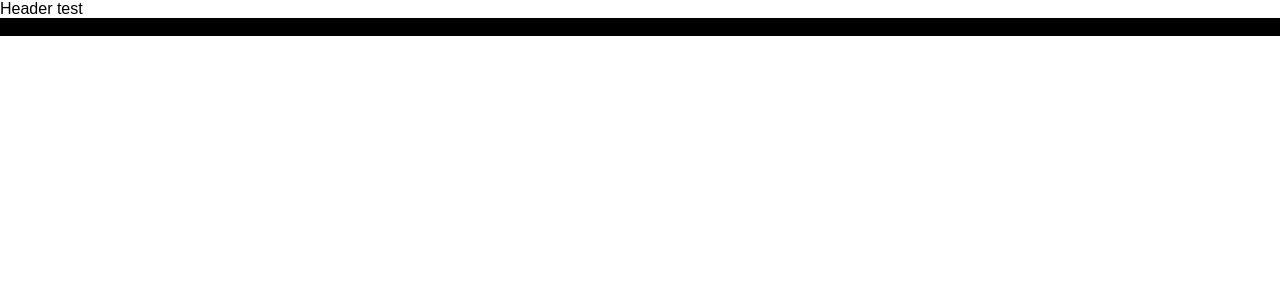
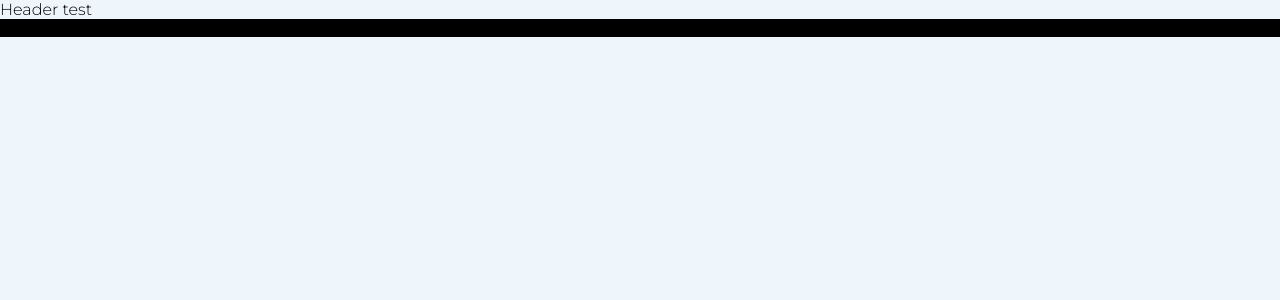
Before and after one commit to karlchvojka/karl-chvojka-portfolio, a Next.js app: page / in a window 1280 px wide. Shown: the top 300 px of the page. Built offline with nearby package versions, Linux system fonts and the light colour scheme.

Commit message:
FEAT: Font import setup

```diff
--- a/src/components/modules/Header/Header.module.css
+++ b/src/components/modules/Header/Header.module.css
@@ -0,0 +1,8 @@
+.header {
+  height: auto;
+  background-color: blue;
+}
+
+.header p {
+  font-family: var(--font-montserrat);
+}
--- a/src/components/modules/Header/Header.tsx
+++ b/src/components/modules/Header/Header.tsx
@@ -1,5 +1,14 @@
 'use client'
 
+import styles from  "./Header.module.css";
+import { Montserrat } from 'next/font/google';
+
+export const montserrat_init = Montserrat({
+  subsets: ['latin'],
+  display: 'swap',
+  variable: '--font-montserrat',
+  weight: '300',
+});
 /**
  * Header
  *
@@ -9,7 +18,7 @@
  */
 export default function Header() {
   return (
-  <header>
+  <header className={styles.header, `${montserrat_init.variable}`}>
       <p>Header test</p>
   </header>
   )
--- /dev/null
+++ b/src/pages/fonts.tsx
@@ -0,0 +1,6 @@
+import { Montserrat } from 'next/fonts/google';
+
+export const montserrat = Montserrat({
+  subsets: ['latin'],
+  display: 'swap',
+})
--- a/src/styles/globals.css
+++ b/src/styles/globals.css
@@ -1,10 +1,9 @@
 :root {
-  -background: #EEF6FC;
+ --background: #EEF6FC;
 }
 
 html, body {
   max-width: 100vw;
-  overflow-x: hidden;
 }
 
 body {
@@ -26,7 +25,13 @@ h1, h2, h3, h4, h5, h6 {
 
 a {
   color: inherit;
+  font-family: var(--font-montserrat);
   text-decoration: none;
+}
+
+p {
+  font-family: var(--font-montserrat);
+  color: #000000;
 }
 
 h1 {
```
